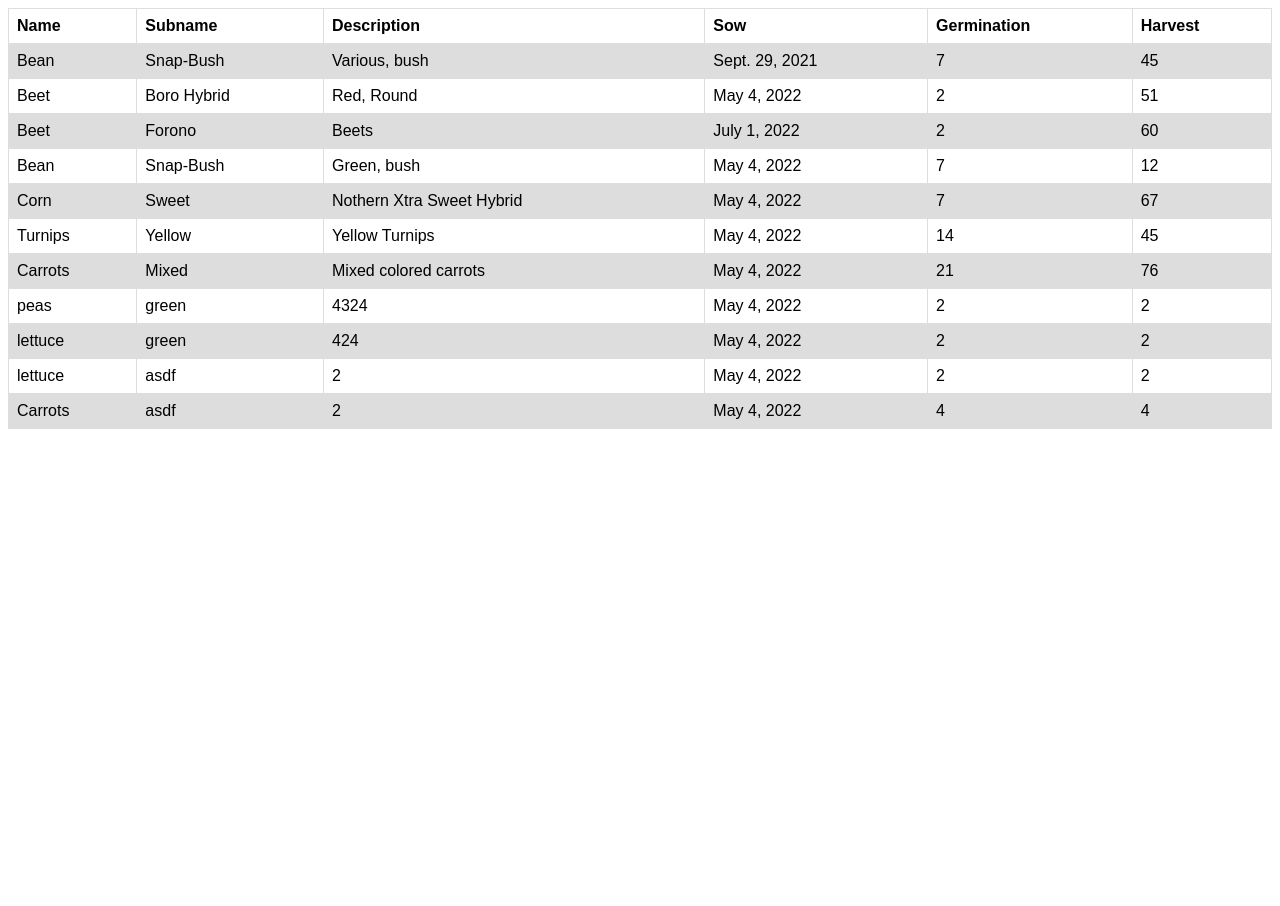
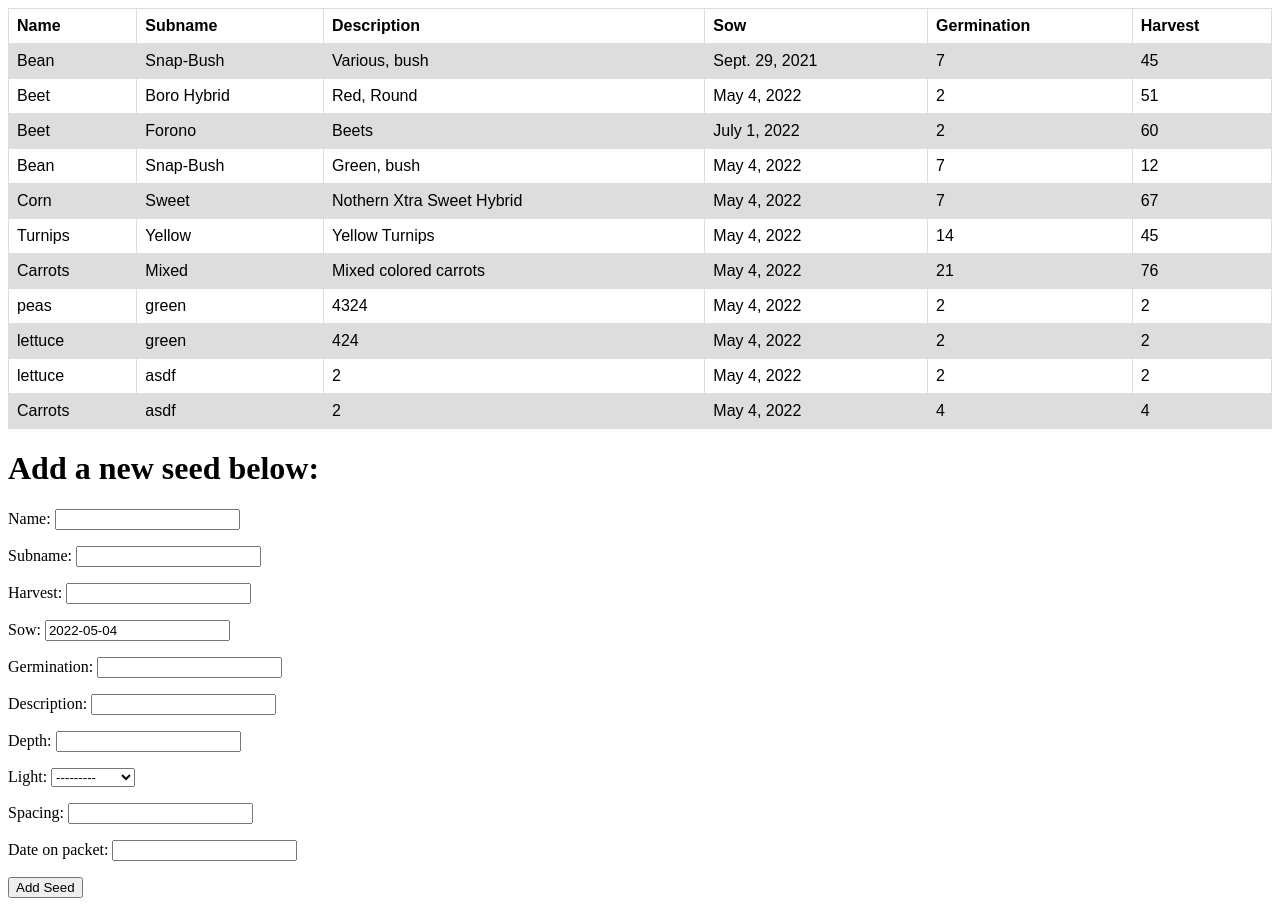
Before and after one commit to mleo40/MyGarden, a Django app: page /seeds/ in a window 1280 px wide. Before the commit the page ends 429 px from the top, so only its background shows below. Run offline with Django 3.2, Linux system fonts and the light colour scheme; data comes from the database, SQL or seed files in the repository; both versions use the stored data as it was after the commit.

Commit message:
seed input form working

```diff
--- a/seeds/models.py
+++ b/seeds/models.py
@@ -1,6 +1,5 @@
 from django.db import models
 
-import datetime
 
 class Seeds(models.Model):
     """
@@ -24,7 +23,7 @@ class Seeds(models.Model):
     harvest = models.IntegerField()
 
     def __str__(self):
-        return f"{self.name} {self.subname} {self.harvest} {self.light} {self.harvest} {self.germination}"
+        return f"{self.name} {self.subname}"
 
 
 class PlantingBeds(models.Model):
@@ -52,8 +51,8 @@ class Planted(models.Model):
     What's actually been planted
     """
     id = models.AutoField(primary_key=True)
-    seed = models.ForeignKey(Seeds, on_delete=models.CASCADE, related_name='name2')
-    location = models.ForeignKey(PlantingBeds, on_delete=models.CASCADE, related_name='bed_number2')
+    seed = models.ForeignKey(Seeds, on_delete=models.CASCADE, related_name='planteds')
+    location = models.ForeignKey(PlantingBeds, on_delete=models.CASCADE, related_name='planteds')
     date = models.DateField()
     date_germination = models.DateField(default="2022-05-04", blank=True)
     date_harvest = models.DateField(default="2022-05-04", blank=True)
--- a/seeds/templates/seeds/seeds.html
+++ b/seeds/templates/seeds/seeds.html
@@ -26,4 +26,10 @@
 
         {% endfor %}
     </table>
+
+    <h1>Add a new seed below:</h1>
+    <form action="{%   url 'seeds' %}" method="post">
+        {%  csrf_token %}
+        {{ form.as_p }}
+        <input type="submit" value="Add Seed">
 {% endblock %}
--- a/seeds/views.py
+++ b/seeds/views.py
@@ -1,6 +1,13 @@
 from django.shortcuts import render
 from django.http import HttpResponse
 from .models import Seeds, PlantingBeds, Planted
+from django.forms import ModelForm
+
+
+class SeedForm(ModelForm):
+    class Meta:
+        model = Seeds
+        fields = ['name', 'subname', 'harvest', 'sow', 'germination', 'description', 'depth', 'light', 'spacing', 'date_on_packet']
 
 
 def index(requests):
@@ -9,10 +16,13 @@ def index(requests):
 
 def seeds(requests):
     seed_data = Seeds.objects.all()
-    for seed in seed_data:
-        print(seed)
+    if requests.method == "POST":
+        form = SeedForm(requests.POST)
+        if form.is_valid:
+            form.save()
     return render(requests, 'seeds/seeds.html', {
-        "seeds": Seeds.objects.all()
+        'seeds': seed_data,
+        'form': SeedForm(),
     })
 
 
@@ -35,3 +45,10 @@ def planted(requests):
     return render(requests, 'seeds/planted.html', {
         "planted": Planted.objects.all(),
     })
+
+
+def name_clean_up(data):
+    """
+    Clean up users input
+    """
+    print(data)
```
Also changed, not shown: db.sqlite3.
